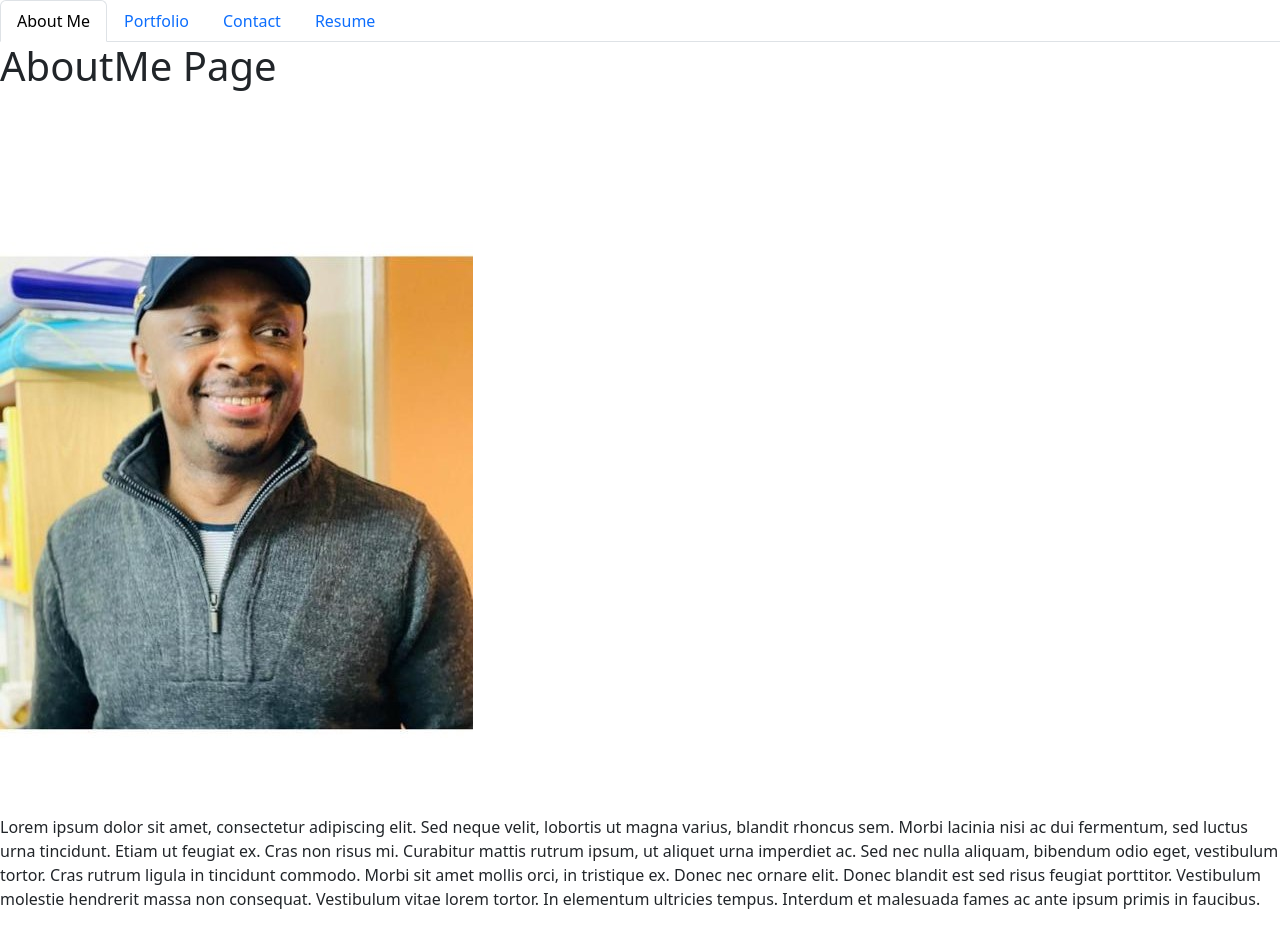
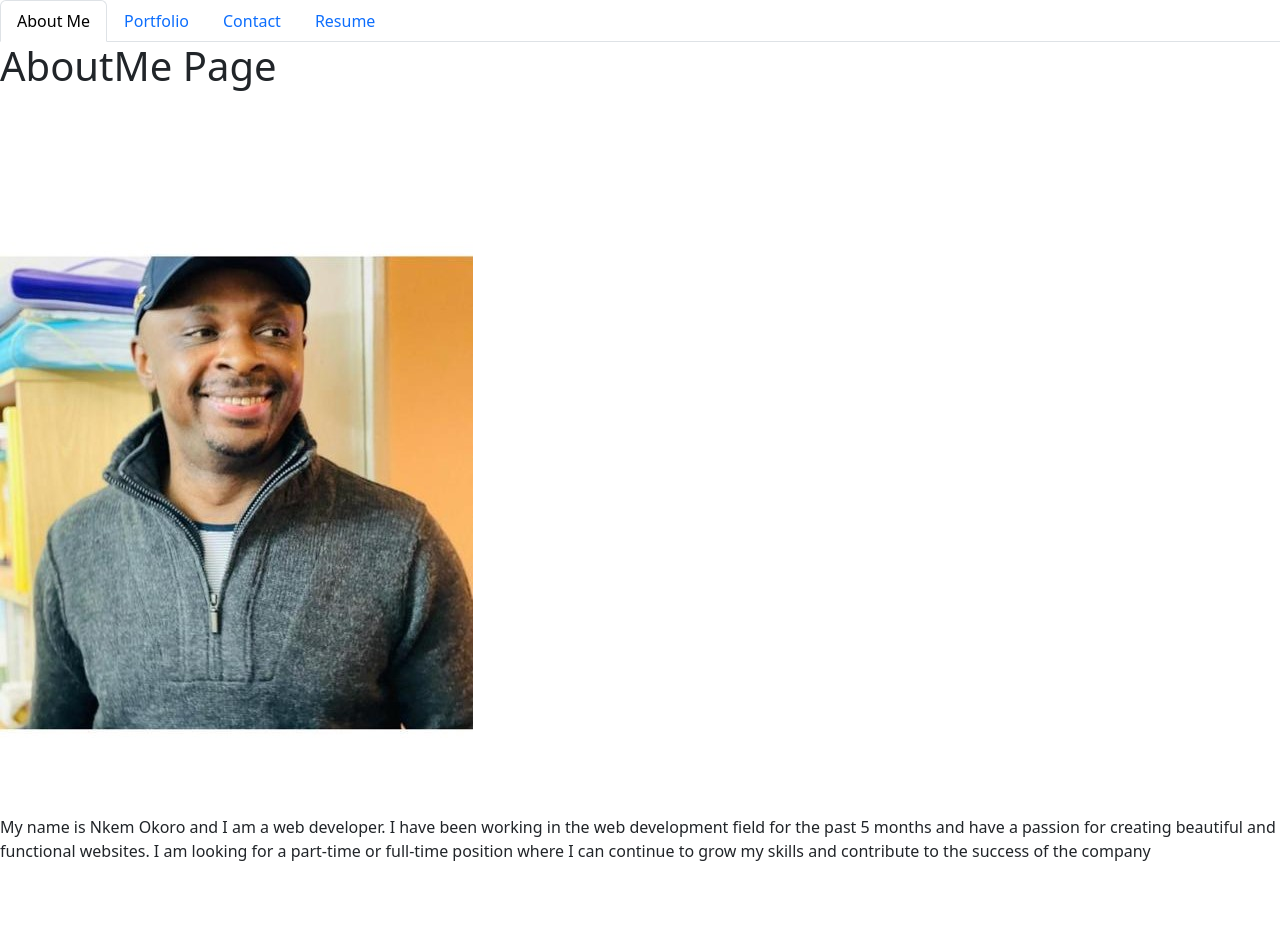
Before and after one commit to dakenny5241/react-portfolio-project, a React (Create React App) app: page / in a window 1280 px wide. After the commit the page ends 879 px from the top, so only its background shows below. Built offline with nearby package versions, Linux system fonts and the light colour scheme.

Commit message:
AboutMe file edited

```diff
--- a/src/components/pages/AboutMe.js
+++ b/src/components/pages/AboutMe.js
@@ -8,16 +8,7 @@ export default function AboutMe() {
       <img src={process.env.PUBLIC_URL + kennyPic} className=" float-left myPic" alt="Kenny Okoro" />
 
       <p>
-        Lorem ipsum dolor sit amet, consectetur adipiscing elit. Sed neque
-        velit, lobortis ut magna varius, blandit rhoncus sem. Morbi lacinia nisi
-        ac dui fermentum, sed luctus urna tincidunt. Etiam ut feugiat ex. Cras
-        non risus mi. Curabitur mattis rutrum ipsum, ut aliquet urna imperdiet
-        ac. Sed nec nulla aliquam, bibendum odio eget, vestibulum tortor. Cras
-        rutrum ligula in tincidunt commodo. Morbi sit amet mollis orci, in
-        tristique ex. Donec nec ornare elit. Donec blandit est sed risus feugiat
-        porttitor. Vestibulum molestie hendrerit massa non consequat. Vestibulum
-        vitae lorem tortor. In elementum ultricies tempus. Interdum et malesuada
-        fames ac ante ipsum primis in faucibus.
+      My name is Nkem Okoro and I am a web developer. I have been working in the web development field for the past 5 months and have a passion for creating beautiful and functional websites. I am looking for a part-time or full-time position where I can continue to grow my skills and contribute to the success of the company
       </p>
     </div>
   );
```
